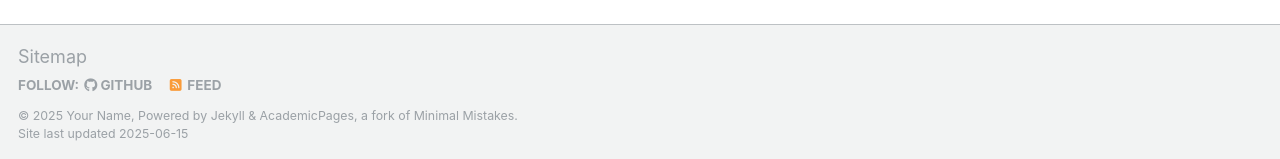
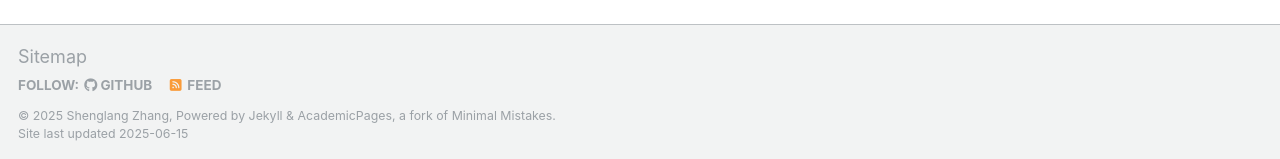
Before and after one commit to Ryougetsu3606/Ryougetsu3606.github.io, a Jekyll site: the page built from _pages/about.md, in a window 1280 px wide. Shown: the part 738-897 px from the top of the page. Built offline with Jekyll 4.4.1, drawn with Linux system fonts in a browser that asks for light colours.

Commit message:
Update _config.yml

```diff
--- a/_config.yml
+++ b/_config.yml
@@ -11,11 +11,11 @@
 site_theme               : "default"
 title                    : "Shenglang Zhang's webpage!"
 title_separator          : "-"
-name                     : &name "Your Name"
-description              : &description "personal description"
-url                      : https://academicpages.github.io # the base hostname & protocol for your site e.g. "https://[your GitHub username].github.io" or if you already have some other page hosted on Github then use "https://[your GitHub username].github.io/[Your Repo Name]"
+name                     : &name "Shenglang Zhang"
+description              : &description # "personal description"
+url                      : https://ryougetsu3606.github.io # the base hostname & protocol for your site e.g. "https://[your GitHub username].github.io" or if you already have some other page hosted on Github then use "https://[your GitHub username].github.io/[Your Repo Name]"
 baseurl                  : "" # the subpath of your site, e.g. "/blog"
-repository               : "academicpages/academicpages.github.io"
+repository               : "Ryougetsu3606/Ryougetsu3606.github.io"
 
 # Site Author - The following control what appear as part of the author content on the side bar.
 #               If a field is blank the icon and link will not appear, otherwise it will be shown.
```
